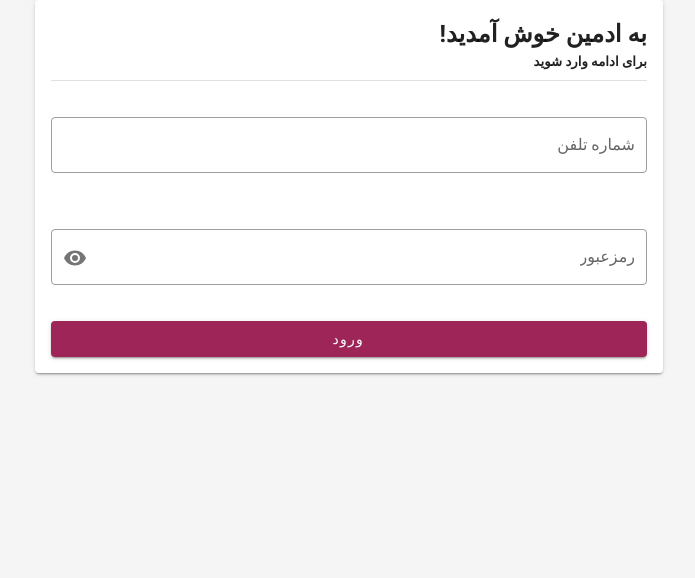
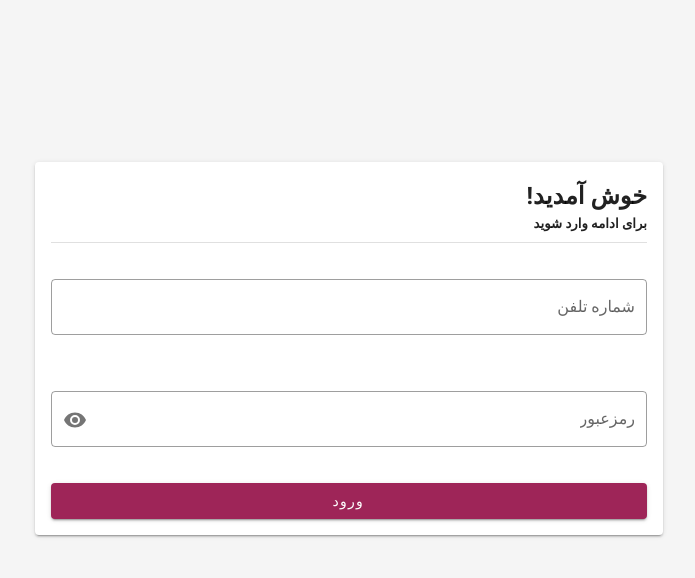
Before and after one commit to hosseinghs/university-project, a Nuxt app in the folder client/: page /Login in a window 1280 px wide. Shown: the top 578 px of the page, without its empty margins (371-1066 px from the left). Built offline with nearby package versions, Linux system fonts and the light colour scheme.

Commit message:
login page fixed

```diff
--- a/client/pages/Login.vue
+++ b/client/pages/Login.vue
@@ -1,9 +1,9 @@
 <template>
-  <v-row>
+  <v-row class="m">
     <v-col cols="11" md="10" lg="6" xl="4" class="mx-auto">
       <v-card class="px-4 py-4 mx-auto">
         <v-form ref="login" @submit.prevent="submitForm()">
-          <h2>به ادمین خوش آمدید!</h2>
+          <h2>خوش آمدید!</h2>
           <h5>برای ادامه وارد شوید</h5>
           <v-divider class="mt-2 mb-5"></v-divider>
           <v-row>
@@ -43,7 +43,9 @@ import {
 
 export default {
   name: 'LoginPage',
+
   layout: 'register',
+
   data() {
     return {
       icons: {
@@ -54,9 +56,11 @@ export default {
       showPassword: false,
     };
   },
+
   computed: {
     ...mapState('register', ['isLoggedIn']),
   },
+
   methods: {
     mustFillRule,
     mobileLengthRule,
@@ -71,3 +75,8 @@ export default {
   },
 };
 </script>
+<style scoped>
+.m {
+  margin-top: 150px;
+}
+</style>
```
